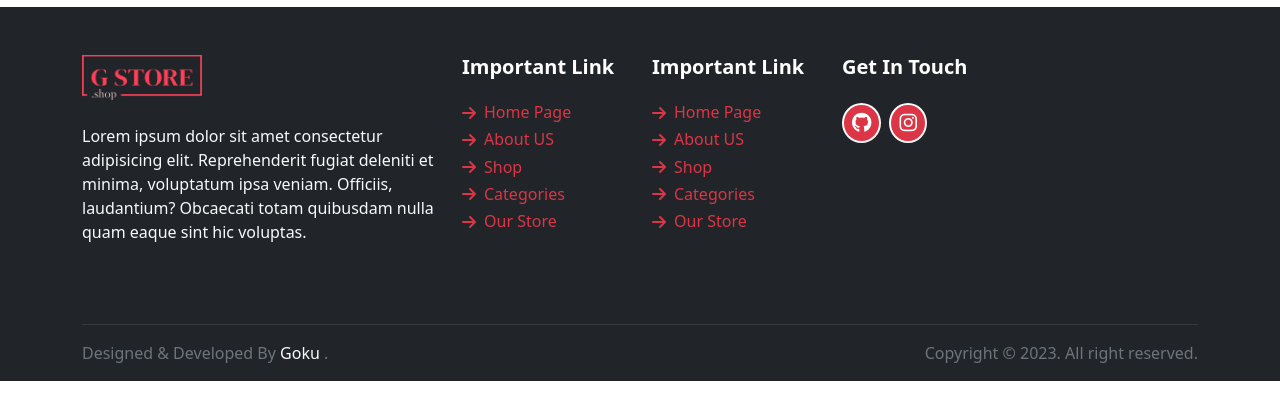
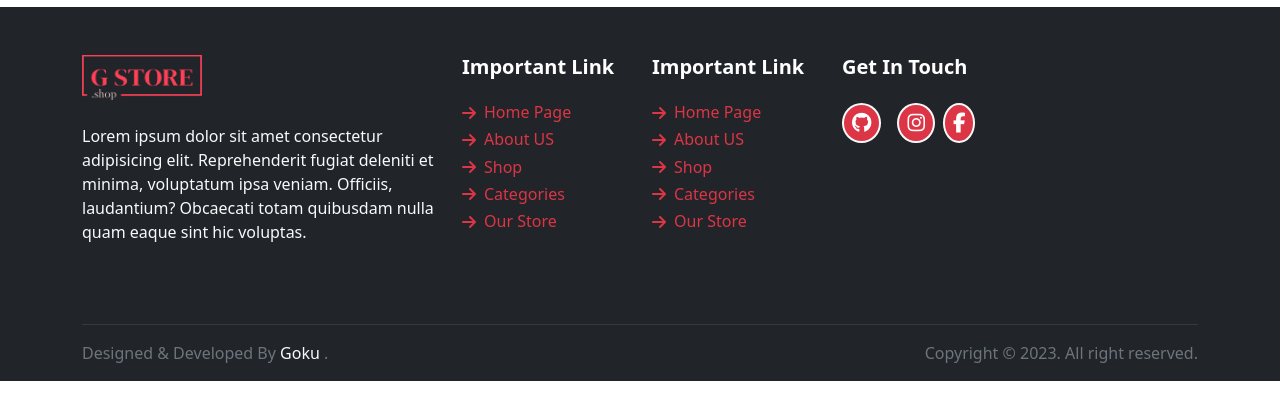
Before and after one commit to gokarna123-goku/g_store, a Django app: template templates/about.html in a window 1280 px wide. Shown: the part 158-578 px from the top of the page. Run offline with Django 3.2, Linux system fonts and the light colour scheme; the template is opened without the code that fills it, so the values that code supplies are empty; some libraries are stand-ins or nearby versions.

Commit message:
added facebook link

```diff
--- a/templates/footer.html
+++ b/templates/footer.html
@@ -62,7 +62,7 @@
             <div class="col-lg-4">
                 <h5 class="footer_title text-white fw-bold mb-4">Get In Touch</h5>
                 <div class="social_links d-flex align-items-center">
-                    <a href="#" class="text-white text-decoration-none me-2">
+                    <a href="#" class="text-white text-decoration-none me-3">
                         <div
                             class="social_box d-flex align-items-center justify-content-center bg-danger p-2 border border-2 border-light rounded-circle">
                             <i class="fa-brands fa-github fs-5"></i>
@@ -72,6 +72,12 @@
                         <div
                             class="social_box d-flex align-items-center justify-content-center bg-danger p-2 border border-2 border-light rounded-circle">
                             <i class="fa-brands fa-instagram fs-5"></i>
+                        </div>
+                    </a>
+                    <a href="#" class="text-white text-decoration-none me-2">
+                        <div
+                            class="social_box d-flex align-items-center justify-content-center bg-danger p-2 border border-2 border-light rounded-circle">
+                            <i class="fa-brands fa-facebook-f fs-5"></i>
                         </div>
                     </a>
                 </div>
```
